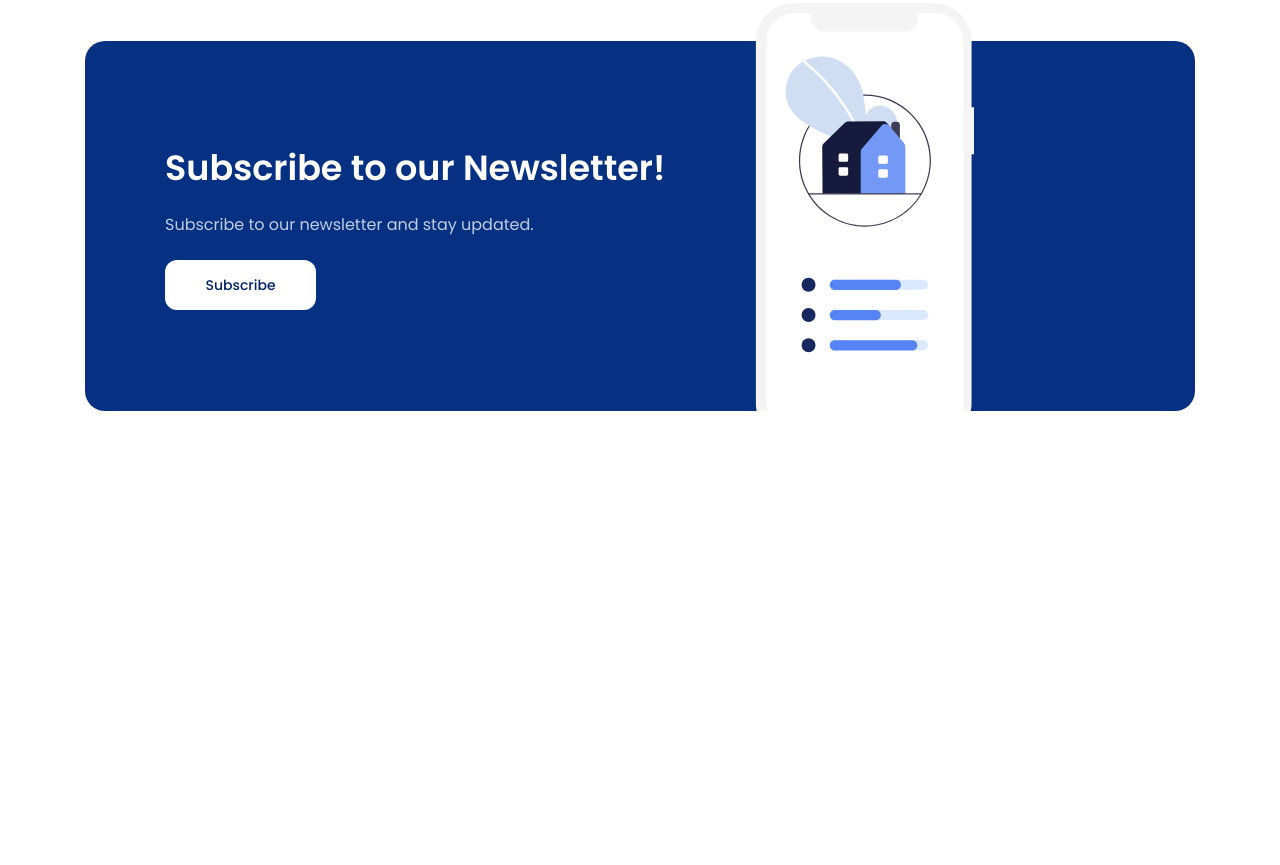
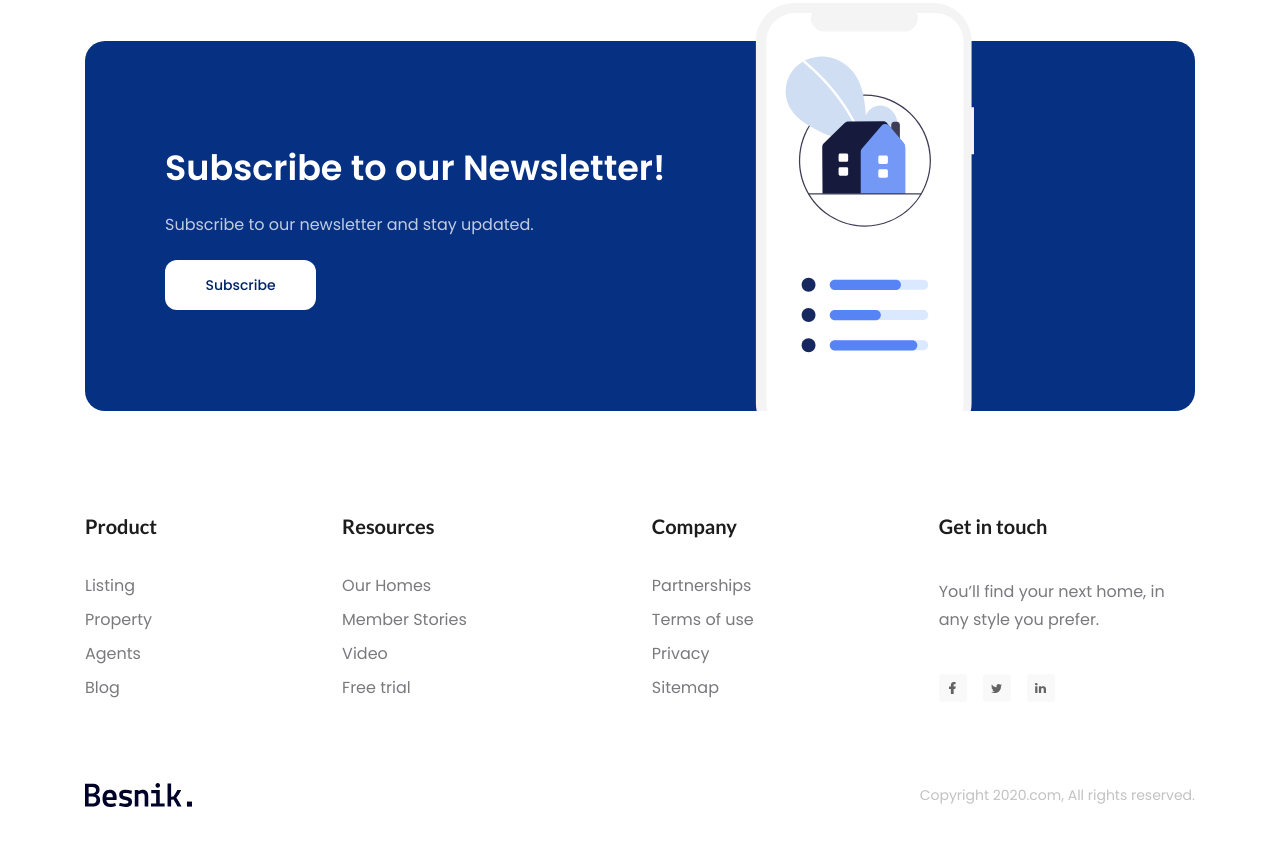
Before and after one commit to tom474/besnik_website, a plain HTML site: page index.html in a window 1280 px wide. Shown: the part 3519-4384 px from the top of the page. Before the commit the page ends 3930 px from the top, so only its background shows below. Drawn offline with Linux system fonts and the light colour scheme.

Commit message:
Finalize project

```diff
--- a/assets/css/responsive.css
+++ b/assets/css/responsive.css
@@ -146,6 +146,12 @@
 	.subscription .image {
 		display: none;
 	}
+
+	.footer .row-top {
+		display: grid;
+		grid-template-columns: 1fr 2fr;
+		row-gap: 80px;
+	}
 }
 
 /* Tablet */
@@ -235,4 +241,14 @@
 	.subscription .body {
 		height: auto;
 	}
+
+	.footer .row-top {
+		grid-template-columns: 1fr;
 	}
+
+	.footer .row-bottom {
+		flex-direction: column;
+		align-items: flex-start;
+		row-gap: 24px;
+	}
+}
--- a/assets/css/styles.css
+++ b/assets/css/styles.css
@@ -571,3 +571,82 @@ a {
     bottom: 0;
     right: 221px;
 }
+
+/* ======== Footer ======== */
+.footer {
+    margin-top: 55px;
+    padding: 50px 0 58px;
+}
+
+.footer .row {
+    display: flex;
+}
+
+.footer .row-top {
+    column-gap: 185px;
+}
+
+.footer .heading {
+    font-family: "Lato", sans-serif;
+    font-weight: 700;
+    font-size: 2rem;
+    color: #1c1c1d;
+}
+
+.footer .list,
+.footer .desc {
+    margin-top: 42px;
+}
+
+.footer .item {
+    margin-top: 18px;
+}
+
+.footer .item a,
+.footer .desc {
+    font-weight: 400;
+    font-size: 1.6rem;
+    color: #7a7a7e;
+    white-space: nowrap;
+}
+
+.footer .desc {
+    white-space: normal;
+    line-height: 1.75;
+}
+
+.footer .social {
+    display: flex;
+    margin-top: 40px;
+}
+
+.footer .social-link {
+    display: flex;
+    align-items: center;
+    justify-content: center;
+    width: 28px;
+    height: 28px;
+    border-radius: 3px;
+    background: #f9f9f9;
+}
+
+.footer .social-link + .social-link {
+    margin-left: 16px;
+}
+
+.footer .social-link:hover {
+    background: #ebebeb;
+}
+
+.footer .row-bottom {
+    display: flex;
+    align-items: center;
+    justify-content: space-between;
+    margin-top: 81px;
+}
+
+.footer .copyright {
+    font-weight: 400;
+    font-size: 1.4rem;
+    color: #c2c2c2;
+}
--- a/index.html
+++ b/index.html
@@ -77,25 +77,6 @@
 						<a href="#!" class="btn action-btn">Sign up</a>
 					</div>
 				</nav>
-			</div>
-		</header>
-
-		<!-- Tablet/mobile header -->
-		<header class="mobile-header">
-			<input type="checkbox" name="" id="menu-checkbox" class="menu-checkbox" hidden />
-
-			<!-- Overlay -->
-			<label for="menu-checkbox" class="menu-overlay"></label>
-
-			<!-- Menu content -->
-			<div class="menu-drawer">
-				<!-- Logo -->
-				<a href="#">
-					<img src="./assets/img/logo.svg" alt="Besnik." />
-				</a>
-
-				<!-- Navigation -->
-				<ul id="mobile-nav"></ul>
 			</div>
 		</header>
 
@@ -328,7 +309,7 @@
 									<strong class="value">40,000+</strong>
 									<img src="./assets/img/arrow-trend-up.svg" alt="" class="icon" />
 								</div>
-								<p class="desc">By avarage for 2 bedroom apments in San Francisco, CA</p>
+								<p class="desc">By average for 2 bedroom apartments in San Francisco, CA</p>
 								<div class="separate"></div>
 								<div class="avatar-block">
 									<div class="avatar-group">
@@ -409,6 +390,92 @@
 				</div>
 			</div>
 		</main>
+
+		<!-- Footer -->
+		<footer class="footer">
+			<div class="content">
+				<div class="row row-top">
+					<!-- Product column -->
+					<div class="column">
+						<h3 class="heading">Product</h3>
+						<ul class="list">
+							<li class="item">
+								<a href="#!">Listing</a>
+							</li>
+							<li class="item">
+								<a href="#!">Property</a>
+							</li>
+							<li class="item">
+								<a href="#!">Agents</a>
+							</li>
+							<li class="item">
+								<a href="#!">Blog</a>
+							</li>
+						</ul>
+					</div>
+
+					<!-- Resources column -->
+					<div class="column">
+						<h3 class="heading">Resources</h3>
+						<ul class="list">
+							<li class="item">
+								<a href="#!">Our Homes</a>
+							</li>
+							<li class="item">
+								<a href="#!">Member Stories</a>
+							</li>
+							<li class="item">
+								<a href="#!">Video</a>
+							</li>
+							<li class="item">
+								<a href="#!">Free trial</a>
+							</li>
+						</ul>
+					</div>
+
+					<!-- Company column -->
+					<div class="column">
+						<h3 class="heading">Company</h3>
+						<ul class="list">
+							<li class="item">
+								<a href="#!">Partnerships</a>
+							</li>
+							<li class="item">
+								<a href="#!">Terms of use</a>
+							</li>
+							<li class="item">
+								<a href="#!">Privacy</a>
+							</li>
+							<li class="item">
+								<a href="#!">Sitemap</a>
+							</li>
+						</ul>
+					</div>
+
+					<!-- Get in touch column -->
+					<div class="column">
+						<h3 class="heading">Get in touch</h3>
+						<p class="desc">You’ll find your next home, in any style you prefer.</p>
+						<div class="social">
+							<a href="#!" class="social-link">
+								<img src="./assets/img/facebook.svg" alt="" />
+							</a>
+							<a href="#!" class="social-link">
+								<img src="./assets/img/twitter.svg" alt="" />
+							</a>
+							<a href="#!" class="social-link">
+								<img src="./assets/img/linkedin.svg" alt="" />
+							</a>
+						</div>
+					</div>
+				</div>
+				<div class="row row-bottom">
+					<img src="./assets/img/logo.svg" alt="Besnik." class="logo" />
+					<p class="copyright">Copyright 2020.com, All rights reserved.</p>
+				</div>
+			</div>
+		</footer>
+
 		<script>
 			const pcNav = document.querySelector("#pc-nav");
 			const mobileNav = document.querySelector("#mobile-nav");
```
Lines whose indentation alone changed are shown as unchanged.
